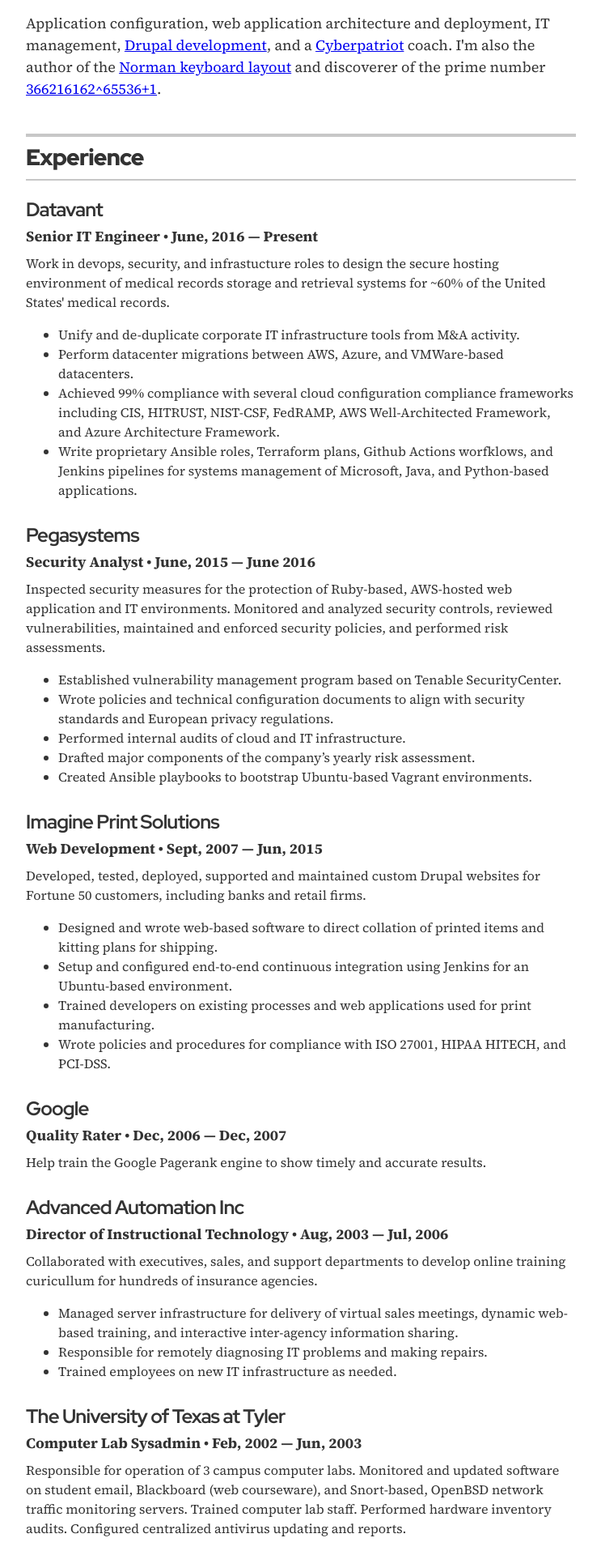
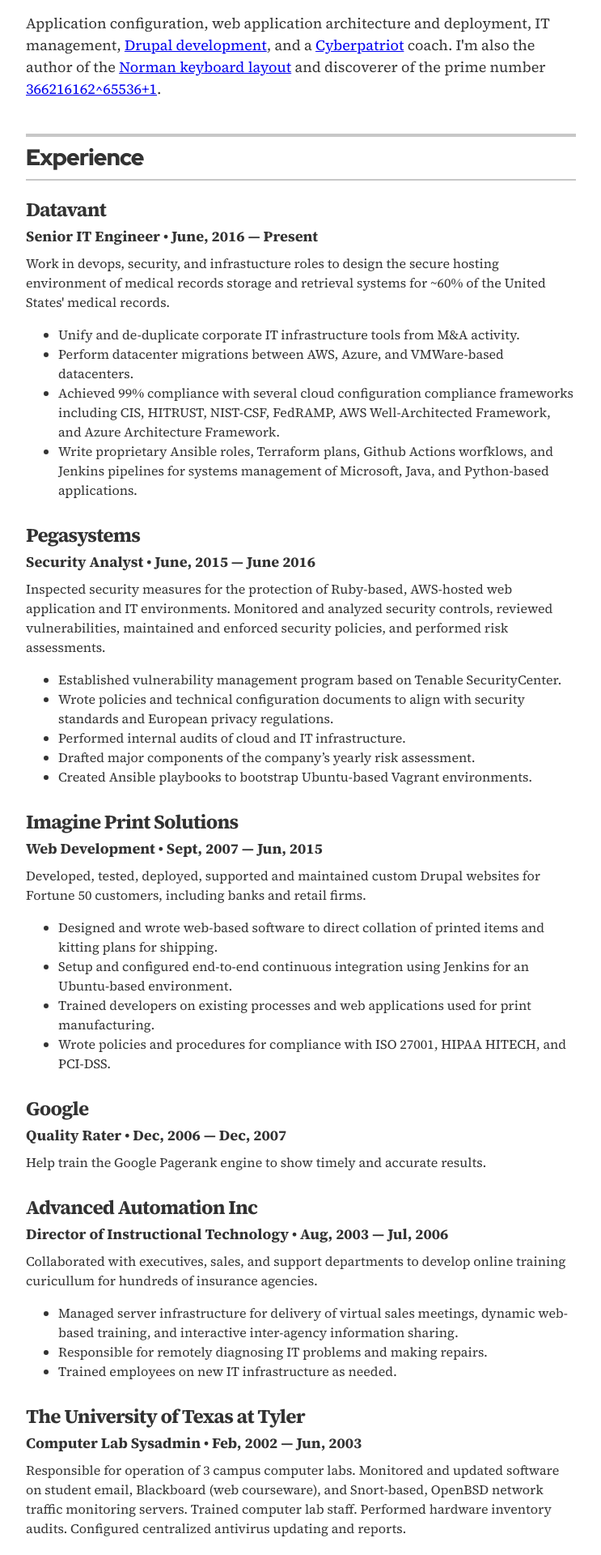
Before and after one commit to deekayen/dkn.github.io, a Jekyll site: the page built from index.html, in a window 1280 px wide. Shown: the part 425-2345 px from the top of the page at 81% size, without its empty margins (268-1011 px from the left). Built offline with Jekyll 4.4.1, drawn with Linux system fonts in a browser that asks for light colours.

Commit message:
Add radio box, tip jar, and change title font.

```diff
--- a/_layouts/resume.html
+++ b/_layouts/resume.html
@@ -229,7 +229,6 @@
       <!-- end Print Social Links -->
       {% endif %}
 
-
       <!-- begin Print radio stuff -->
       <section class="content-section print-only">
 
@@ -238,7 +237,7 @@
         </header>
 
         <div class="resume-item">
-         <p><iframe src="https://pota-stats.wd4dan.net/?call=YOURCALL" height="1250" width="1000" frameborder="0" scrolling="no"></iframe></p>
+         <p><iframe src="https://pota-stats.wd4dan.net/?call=N4DKN" height="1250" width="1000" frameborder="0" scrolling="no"></iframe></p>
         </div>
 
       </section>
@@ -246,16 +245,8 @@
 
       <!-- begin Print tip jar -->
       <section class="content-section print-only">
-
-        <header class="section-header">
-          <h2>Radio</h2>
-        </header>
-
-        <div class="resume-item">
          <script type="text/javascript" src="https://cdnjs.buymeacoffee.com/1.0.0/button.prod.min.js" data-name="bmc-button" data-slug="deekayen" data-color="#FFDD00" data-emoji=""  data-font="Cookie" data-text="Buy me a chocolate bar" data-outline-color="#000000" data-font-color="#000000" data-coffee-color="#ffffff" ></script>
         </div>
-
-      </section>
       <!-- end Print tip jar -->
     </div>
 
--- a/_sass/_resume.scss
+++ b/_sass/_resume.scss
@@ -138,7 +138,7 @@
   .resume-item { margin-bottom: 2rem; }
 
   .resume-item-title {
-    @include sans_bold;
+    @include serif_bold;
     margin: 0 0 .75rem;
     font-size: 1.5rem;
     letter-spacing: -.05rem;
```
